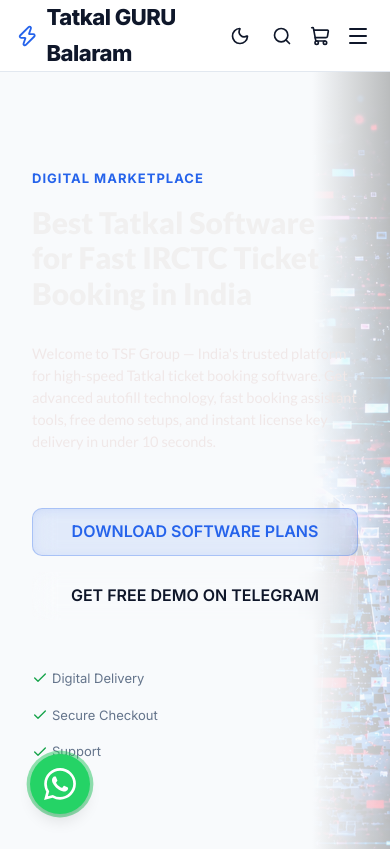
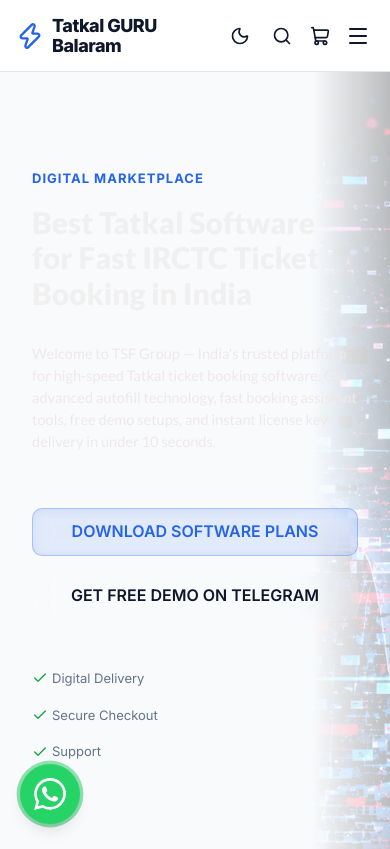
Before and after one commit to tatkalgurubalaram/tatkalguru, a React (Vite) app: page / in a window 390 px wide. Shown: the top 849 px of the page. Built offline with nearby package versions, Linux system fonts and the light colour scheme; no server answers; the HTML template or start-up script is replaced by a standard one.

Commit message:
Fix mobile hero typography wrapping and WhatsApp button overlap

```diff
--- a/src/components/Header.tsx
+++ b/src/components/Header.tsx
@@ -99,7 +99,7 @@
           {/* Logo */}
           <Link to="/" className="flex items-center gap-2" style={{ textDecoration: 'none' }}>
             <Zap color="var(--color-primary)" size={28} />
-            <span style={{ fontSize: '22px', fontWeight: 800, letterSpacing: '-0.5px', color: 'var(--text-heading)' }}>
+            <span className="header-brand-name">
               {config.brandName}
             </span>
           </Link>
--- a/src/components/WhatsAppButton.tsx
+++ b/src/components/WhatsAppButton.tsx
@@ -7,14 +7,7 @@
 
   return (
     <div
-      style={{
-        position: 'fixed',
-        bottom: '30px',
-        left: '30px',
-        zIndex: 9999,
-        display: 'flex',
-        alignItems: 'center'
-      }}
+      className="whatsapp-float"
       onMouseEnter={() => setIsHovered(true)}
       onMouseLeave={() => setIsHovered(false)}
     >
--- a/src/components/home/HeroSection.tsx
+++ b/src/components/home/HeroSection.tsx
@@ -74,8 +74,7 @@
                 <Button variant="glass-secondary" style={{ width: '100%' }}>GET FREE DEMO ON TELEGRAM</Button>
               </Link>
             </div>
-
-            <div className="flex flex-col sm:flex-row gap-4 sm:gap-6 text-small text-muted" style={{ marginTop: 'var(--space-4)' }}>
+            <div className="hero-features flex flex-col sm:flex-row gap-4 sm:gap-6 text-small text-muted" style={{ marginTop: 'var(--space-4)' }}>
               <span className="flex items-center gap-1"><Check size={16} color="var(--color-success)" /> Digital Delivery</span>
               <span className="flex items-center gap-1"><Check size={16} color="var(--color-success)" /> Secure Checkout</span>
               <span className="flex items-center gap-1"><Check size={16} color="var(--color-success)" /> Support</span>
--- a/src/index.css
+++ b/src/index.css
@@ -678,4 +678,38 @@
     color: #F0E8E8;
     margin-bottom: 23.3472px;
   }
+}.whatsapp-float {
+  position: fixed;
+  bottom: 30px;
+  left: 30px;
+  z-index: 9999;
+  display: flex;
+  align-items: center;
 }
+
+@media (max-width: 767px) {
+  .whatsapp-float {
+    bottom: 20px;
+    left: 20px;
+  }
+
+  .hero-features {
+    padding-bottom: 60px; /* Ensure clearance for WhatsApp button */
+  }
+}
+.header-brand-name {
+  font-size: 22px;
+  font-weight: 800;
+  letter-spacing: -0.5px;
+  color: var(--text-heading);
+  white-space: nowrap;
+}
+
+@media (max-width: 767px) {
+  .header-brand-name {
+    font-size: 18px;
+    white-space: normal;
+    max-width: 140px;
+    line-height: 1.1;
+  }
+}
```
